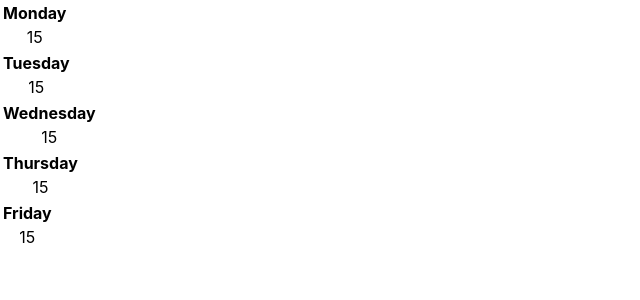
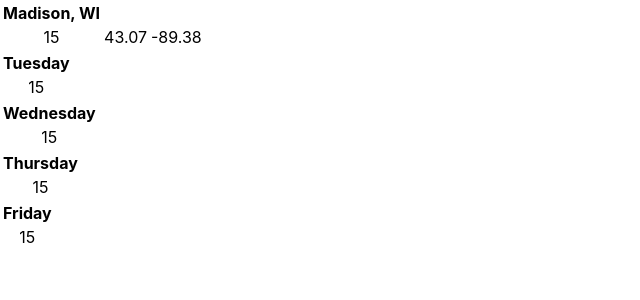
Before and after one commit to flintco/Weather-Dashboard, a React (Create React App) app: page / in a window 1280 px wide. Shown: the top 300 px of the page, without its empty margins (0-640 px from the left). Built offline with nearby package versions, Linux system fonts and the light colour scheme; no server answers.

Commit message:
Added lat and long as props and print them out

```diff
--- a/src/App.js
+++ b/src/App.js
@@ -6,7 +6,7 @@ class App extends Component {
   render() {
     return (
       <div className="App">
-        <DailyForecast day="Monday"></DailyForecast>
+        <DailyForecast day="Madison, WI" lat="43.07" long="-89.38"></DailyForecast>
         <DailyForecast day="Tuesday"></DailyForecast>
         <DailyForecast day="Wednesday"></DailyForecast>
         <DailyForecast day="Thursday"></DailyForecast>
--- a/src/DailyForecast.js
+++ b/src/DailyForecast.js
@@ -5,6 +5,7 @@ class DailyForecast extends Component {
       super(props);
       this.state = {
         temperature: 15
+
       };
 
     }
@@ -28,6 +29,8 @@ class DailyForecast extends Component {
             </tr>
             <tr>
                <td>{this.state.temperature}</td>
+               <td>{this.props.lat}</td>
+               <td>{this.props.long}</td>
             </tr>
 
           </table>
```
